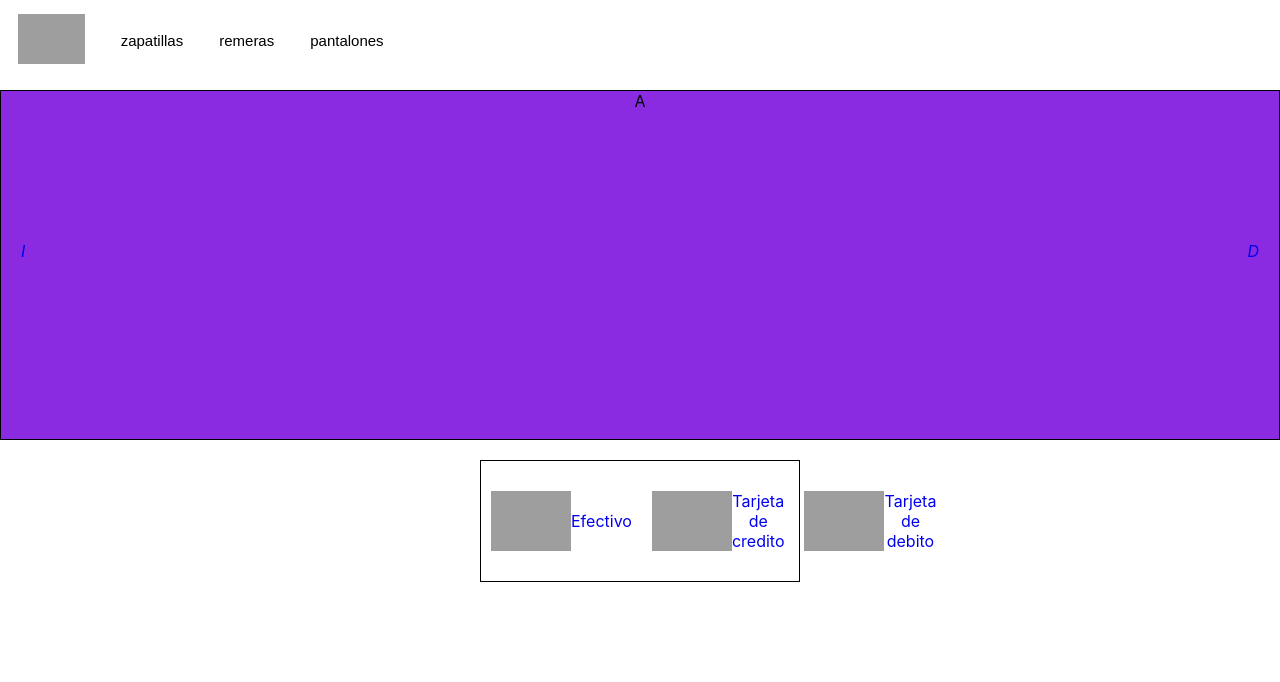
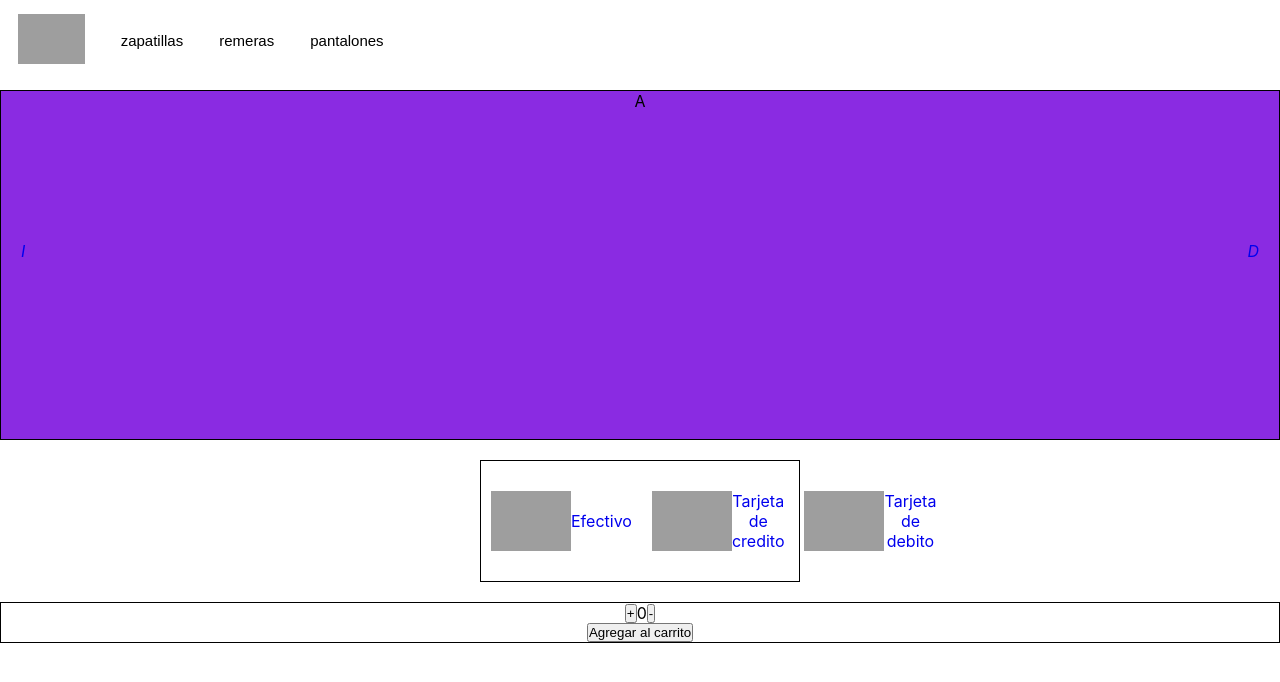
Before and after one commit to JVBMF/react, a React (Create React App) app: page / in a window 1280 px wide. Shown: the top 682 px of the page. Built offline with nearby package versions, Linux system fonts and the light colour scheme; grey boxes are pictures that could not be loaded; the HTML template or start-up script is replaced by a standard one.

Commit message:
Entrega 4

```diff
--- a/src/App.js
+++ b/src/App.js
@@ -2,9 +2,9 @@ import './App.css';
 import { NavBar } from './components/NavBar/NavBar';
 import {ComponenteImagen} from './components/ItemListContainer/ItemListContainer';
 import { MetodosDePago } from './components/MetodosDePago/MetodosDePago';
+import {Contador} from './components/Contador/Contador';
 
 function App() {
-
 
     return (
         <div className='App'>
@@ -23,6 +23,11 @@ function App() {
                 <MetodosDePago/>
             </div>
 
+            <div>
+                <br></br>
+                <Contador/>
+            </div>
+
         </div>
     );
 
--- /dev/null
+++ b/src/components/Contador/Contador.css
@@ -0,0 +1,18 @@
+*{
+    margin: 0;
+    padding: 0;
+    box-sizing: border-box;
+}
+
+.conteContador{
+    border: 1px solid black;
+    display: flex;
+    flex-direction: column;
+    align-items: center;
+}
+
+.contador{
+    display: flex;
+    align-items: center;
+    justify-content: space-between;
+}
--- /dev/null
+++ b/src/components/Contador/Contador.jsx
@@ -0,0 +1,30 @@
+import { useState } from "react";
+import './Contador.css'
+
+
+const Contador =() =>{
+
+    const [count, setCount]=useState(0)
+
+        const suma=()=>{
+            setCount(count+1);
+        }
+
+        const resta=()=>{
+            setCount(count-1)
+        }
+
+    return(
+
+        <div className="conteContador">
+            <div className="contador">
+                <button onClick={suma} id="button1">+</button>
+                <label id="label1">{count}</label>
+                <button onClick={resta} id="button2">-</button>
+            </div>
+            <button>Agregar al carrito</button>
+        </div>
+    )
+}
+
+export{Contador}
--- a/src/components/MetodosDePago/MetodosDePago.css
+++ b/src/components/MetodosDePago/MetodosDePago.css
@@ -13,7 +13,6 @@
 }
 
 .metodosDePago{
-
     height: 15vh;
     display: flex;
     align-items: center;
```
